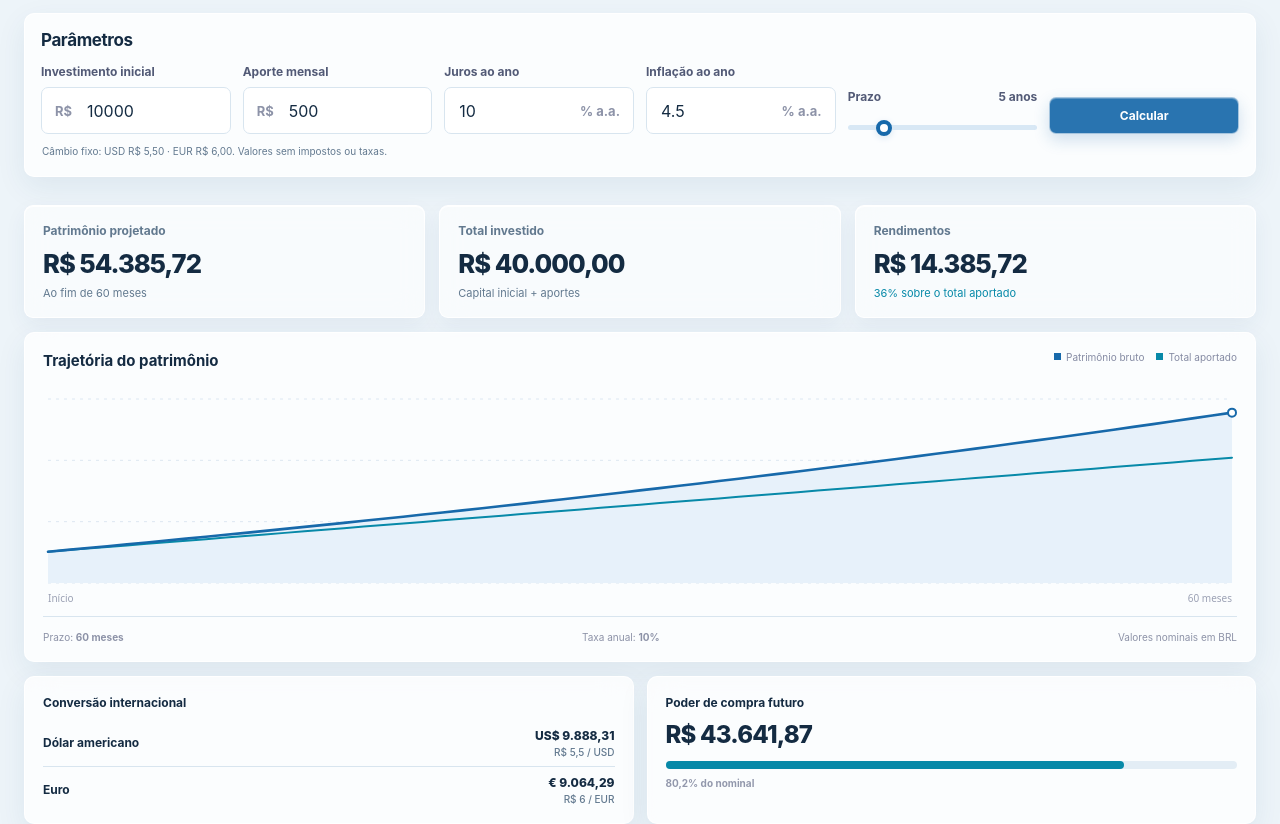
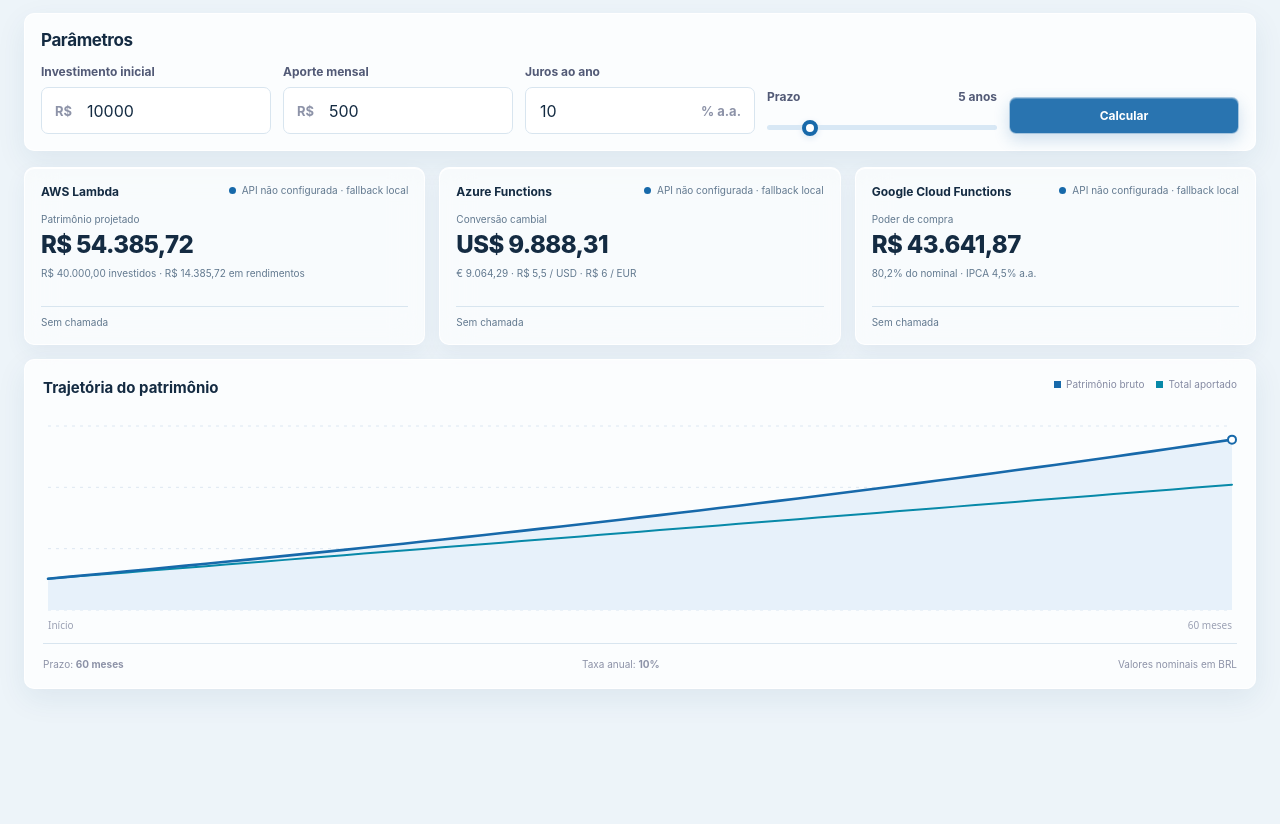
Before and after one commit to Pedro-Cavenaghi/Saasmulticloud, a plain HTML site: page frontend-app/ihminvest-frontend.html in a window 1280 px wide. Shown: the part 48-872 px from the top of the page. After the commit the page ends 800 px from the top, so only its background shows below. Drawn offline with Linux system fonts and the light colour scheme.

Commit message:
docs: atualizar README e frontend para refletir mudanças na estrutura e funcionalidades

```diff
--- a/frontend-app/ihminvest-frontend.html
+++ b/frontend-app/ihminvest-frontend.html
@@ -169,7 +169,7 @@
 
     #investmentForm {
       display: grid;
-      grid-template-columns: repeat(6, minmax(0, 1fr));
+      grid-template-columns: repeat(5, minmax(0, 1fr));
       align-items: end;
       gap: 12px
     }
@@ -281,51 +281,90 @@
       min-width: 0
     }
 
-    .metrics {
+    .module-grid {
       display: grid;
       grid-template-columns: repeat(3, minmax(0, 1fr));
-      gap: 14px;
-      margin-top: 12px
+      gap: 14px
     }
 
-    .metric {
-      border: 1px solid rgba(255, 255, 255, .92);
-      border-radius: 9px;
+    .module-card {
+      min-width: 0;
+      padding: 16px;
+      border-color: rgba(255, 255, 255, .92);
       background: rgba(255, 255, 255, .62);
-      box-shadow: 0 8px 22px rgba(31, 74, 111, .06), inset 0 1px 0 rgba(255, 255, 255, .9);
-      backdrop-filter: blur(14px);
-      -webkit-backdrop-filter: blur(14px);
-      padding: 17px 18px;
-      min-width: 0
+      box-shadow: 0 8px 22px rgba(31, 74, 111, .06), inset 0 1px 0 rgba(255, 255, 255, .9)
     }
 
-    .metric-label {
+    .module-head {
       display: flex;
-      align-items: center;
-      gap: 7px;
-      color: var(--muted);
-      font-size: 12px;
-      font-weight: 700;
-      margin-bottom: 10px
+      justify-content: space-between;
+      align-items: flex-start;
+      gap: 10px;
+      margin-bottom: 14px
     }
 
-    .metric-value {
-      font-size: clamp(21px, 2vw, 27px);
-      letter-spacing: -1px;
+    .module-provider {
+      font-size: 12px;
+      font-weight: 750;
+      color: var(--ink)
+    }
+
+    .module-status {
+      display: inline-flex;
+      align-items: center;
+      gap: 6px;
+      font-size: 10px;
+      line-height: 1.35;
+      color: var(--muted);
+      text-align: right
+    }
+
+    .module-status::before {
+      content: "";
+      width: 7px;
+      height: 7px;
+      flex: none;
+      border-radius: 50%;
+      background: var(--blue)
+    }
+
+    .module-status[data-state="connected"]::before {
+      background: var(--cyan)
+    }
+
+    .module-status[data-state="unavailable"]::before {
+      background: #8193a3
+    }
+
+    .module-label {
+      color: var(--muted);
+      font-size: 10px;
+      margin-bottom: 5px
+    }
+
+    .module-value {
+      font-size: clamp(18px, 2vw, 24px);
       font-weight: 780;
+      letter-spacing: -.6px;
       white-space: nowrap;
       overflow: hidden;
       text-overflow: ellipsis
     }
 
-    .metric-sub {
-      font-size: 11px;
+    .module-detail {
+      min-height: 30px;
+      margin-top: 7px;
       color: var(--muted);
-      margin-top: 7px
+      font-size: 10px;
+      line-height: 1.5
     }
 
-    .metric-sub.positive {
-      color: var(--cyan)
+    .module-latency {
+      margin-top: 10px;
+      padding-top: 9px;
+      border-top: 1px solid var(--line);
+      color: var(--muted);
+      font-size: 10px
     }
 
     .chart-panel {
@@ -393,87 +432,6 @@
       font-size: 10px
     }
 
-    .results-bottom {
-      display: grid;
-      grid-template-columns: 1fr 1fr;
-      gap: 13px
-    }
-
-    .small-card {
-      padding: 18px
-    }
-
-    .small-card h3 {
-      font-size: 12px;
-      margin: 0 0 10px
-    }
-
-    .fx-row {
-      display: flex;
-      align-items: center;
-      justify-content: space-between;
-      padding: 8px 0;
-      border-bottom: 1px solid var(--line);
-      gap: 8px
-    }
-
-    .fx-row:last-child {
-      border: 0;
-      padding-bottom: 0
-    }
-
-    .fx-currency {
-      display: flex;
-      align-items: center;
-      gap: 9px;
-      font-size: 12px;
-      font-weight: 700
-    }
-
-    .fx-value {
-      text-align: right;
-      font-size: 12px;
-      font-weight: 800
-    }
-
-    .fx-rate {
-      font-size: 10px;
-      color: var(--muted);
-      margin-top: 3px;
-      font-weight: 500
-    }
-
-    .buying-number {
-      font-size: 24px;
-      font-weight: 800;
-      letter-spacing: -.8px;
-      margin: 4px 0 10px
-    }
-
-    .buying-bar {
-      height: 8px;
-      border-radius: 4px;
-      background: #e3edf5;
-      margin: 12px 0 8px;
-      overflow: hidden
-    }
-
-    .buying-bar span {
-      display: block;
-      height: 100%;
-      width: 75%;
-      border-radius: 0 4px 4px 0;
-      background: var(--cyan);
-      transition: width .35s
-    }
-
-    .buying-foot {
-      display: flex;
-      justify-content: space-between;
-      font-size: 10px;
-      color: #9298ac
-    }
-
     .toast {
       position: fixed;
       bottom: 24px;
@@ -509,6 +467,47 @@
       .form-actions button {
         flex: 1
       }
+
+      .module-grid {
+        grid-template-columns: 1fr
+      }
+
+      .module-card {
+        display: grid;
+        grid-template-columns: minmax(0, 1fr) auto;
+        column-gap: 14px;
+        align-items: center
+      }
+
+      .module-head {
+        grid-column: 1 / -1;
+        margin-bottom: 9px
+      }
+
+      .module-label,
+      .module-value,
+      .module-detail {
+        grid-column: 1
+      }
+
+      .module-value {
+        grid-row: 3
+      }
+
+      .module-detail {
+        grid-row: 4;
+        margin-top: 3px;
+        min-height: 0
+      }
+
+      .module-latency {
+        grid-column: 2;
+        grid-row: 3 / span 2;
+        align-self: center;
+        margin-top: 0;
+        padding: 0;
+        border: 0
+      }
     }
 
     @media(max-width:600px) {
@@ -529,19 +528,7 @@
         grid-column: span 2
       }
 
-      .metrics {
-        grid-template-columns: 1fr
-      }
-
-      .metric {
-        padding: 14px
-      }
-
-      .metric-label {
-        margin-bottom: 6px
-      }
-
-      .results-bottom {
+      .module-grid {
         grid-template-columns: 1fr
       }
 
@@ -585,11 +572,6 @@
                 max="100" step=".1" value="10" required><span class="suffix">% a.a.</span></div>
           </div>
           <div class="field">
-            <label for="inflation">Inflação ao ano</label>
-            <div class="input-wrap"><input class="with-suffix" id="inflation" name="inflation" type="number" min="0"
-                max="100" step=".1" value="4.5" required><span class="suffix">% a.a.</span></div>
-          </div>
-          <div class="field">
             <label for="months">Prazo <span id="monthsLabel">5 anos</span></label>
             <input id="months" name="months" type="range" min="1" max="360" value="60">
           </div>
@@ -597,27 +579,41 @@
             <button class="primary" type="submit">Calcular</button>
           </div>
         </form>
-        <p class="disclaimer">Câmbio fixo: USD R$ 5,50 · EUR R$ 6,00. Valores sem impostos ou taxas.</p>
       </aside>
 
       <section class="dashboard" aria-label="Resultados da projeção">
-        <div class="metrics">
-          <article class="metric">
-            <div class="metric-label">Patrimônio projetado</div>
-            <div class="metric-value" id="totalValue">R$ 0,00</div>
-            <div class="metric-sub" id="totalSub">Ao fim do prazo</div>
+        <section class="module-grid" aria-label="Resultados por provedor">
+          <article class="glass module-card">
+            <div class="module-head">
+              <span class="module-provider">AWS Lambda</span>
+              <span class="module-status" id="awsStatus" data-state="pending" role="status" aria-live="polite">Aguardando</span>
+            </div>
+            <div class="module-label">Patrimônio projetado</div>
+            <div class="module-value" id="awsValue">R$ 0,00</div>
+            <div class="module-detail" id="awsDetail">Total investido e rendimentos</div>
+            <div class="module-latency" id="awsLatency">Sem chamada</div>
           </article>
-          <article class="metric">
-            <div class="metric-label">Total investido</div>
-            <div class="metric-value" id="investedValue">R$ 0,00</div>
-            <div class="metric-sub">Capital inicial + aportes</div>
+          <article class="glass module-card">
+            <div class="module-head">
+              <span class="module-provider">Azure Functions</span>
+              <span class="module-status" id="azureStatus" data-state="pending" role="status" aria-live="polite">Aguardando</span>
+            </div>
+            <div class="module-label">Conversão cambial</div>
+            <div class="module-value" id="azureValue">US$ 0,00</div>
+            <div class="module-detail" id="azureDetail">€ 0,00 · cotação EUR</div>
+            <div class="module-latency" id="azureLatency">Sem chamada</div>
           </article>
-          <article class="metric">
-            <div class="metric-label">Rendimentos</div>
-            <div class="metric-value" id="profitValue">R$ 0,00</div>
-            <div class="metric-sub positive" id="profitSub">Ganho bruto estimado</div>
+          <article class="glass module-card">
+            <div class="module-head">
+              <span class="module-provider">Google Cloud Functions</span>
+              <span class="module-status" id="gcpStatus" data-state="pending" role="status" aria-live="polite">Aguardando</span>
+            </div>
+            <div class="module-label">Poder de compra</div>
+            <div class="module-value" id="gcpValue">R$ 0,00</div>
+            <div class="module-detail" id="gcpDetail">IPCA estimado: 4,5% a.a.</div>
+            <div class="module-latency" id="gcpLatency">Sem chamada</div>
           </article>
-        </div>
+        </section>
 
         <div class="glass chart-panel">
           <div class="chart-head">
@@ -632,27 +628,6 @@
               <strong id="chartRate">10%</strong></span><span>Valores nominais em BRL</span></div>
         </div>
 
-        <div class="results-bottom">
-          <article class="glass small-card">
-            <h3>Conversão internacional</h3>
-            <div class="fx-row">
-              <div class="fx-currency">Dólar americano</div>
-              <div class="fx-value" id="usdValue">US$ 0,00<div class="fx-rate" id="usdRate">R$ 5,50 / USD</div>
-              </div>
-            </div>
-            <div class="fx-row">
-              <div class="fx-currency">Euro</div>
-              <div class="fx-value" id="eurValue">€ 0,00<div class="fx-rate" id="eurRate">R$ 6,00 / EUR</div>
-              </div>
-            </div>
-          </article>
-          <article class="glass small-card">
-            <h3>Poder de compra futuro</h3>
-            <div class="buying-number" id="realValue">R$ 0,00</div>
-            <div class="buying-bar"><span id="buyingBar"></span></div>
-            <div class="buying-foot"><strong id="realPercent">0% do nominal</strong></div>
-          </article>
-        </div>
       </section>
     </main>
   </div>
@@ -661,15 +636,24 @@
     const $ = id => document.getElementById(id);
     const money = (v, currency = 'BRL') => new Intl.NumberFormat('pt-BR', { style: 'currency', currency, maximumFractionDigits: 2 }).format(Number.isFinite(v) ? v : 0);
     const fmt = (v, digits = 1) => new Intl.NumberFormat('pt-BR', { maximumFractionDigits: digits }).format(v);
+    const API_ENDPOINTS = {
+      aws: '',
+      azure: '',
+      gcp: ''
+    };
+    const PROVIDER_NAMES = { aws: 'AWS', azure: 'Azure', gcp: 'GCP' };
+    const ESTIMATED_INFLATION_RATE = 0.045;
+    const REQUEST_TIMEOUT_MS = 8000;
     let chartData = { months: [], invested: [], total: [] };
+    let isProcessing = false;
 
     function getProjection() {
       const initial = Number($('initial').value);
       const monthly = Number($('monthly').value);
       const annualRate = Number($('interest').value) / 100;
-      const inflation = Number($('inflation').value) / 100;
+      const inflation = ESTIMATED_INFLATION_RATE;
       const months = Number($('months').value);
-      if ([initial, monthly, annualRate, inflation, months].some(v => !Number.isFinite(v)) || initial < 0 || monthly < 0 || annualRate < 0 || annualRate > 1 || inflation < 0 || inflation > 1 || months < 1 || months > 360) {
+      if ([initial, monthly, annualRate, months].some(v => !Number.isFinite(v)) || initial < 0 || monthly < 0 || annualRate < 0 || annualRate > 1 || months < 1 || months > 360) {
         throw new Error('Confira os valores. Use números válidos e taxas entre 0% e 100%.');
       }
       const monthlyRate = Math.pow(1 + annualRate, 1 / 12) - 1;
@@ -715,26 +699,143 @@
       ctx.fillStyle = '#9ba1b4'; ctx.textAlign = 'left'; ctx.fillText('Início', pad.l, h - 8);
       ctx.textAlign = 'right'; ctx.fillText(`${last.m} meses`, w - pad.r, h - 8);
     }
-    function simulate(event) {
+    function setModuleState(name, state, message, latency) {
+      const status = $(`${name}Status`);
+      status.dataset.state = state;
+      status.textContent = message;
+      $(`${name}Latency`).textContent = latency;
+    }
+
+    function requireNumber(data, key) {
+      if (!data || typeof data[key] !== 'number' || !Number.isFinite(data[key])) {
+        throw new Error(`Resposta da API inválida: campo "${key}" ausente ou não numérico.`);
+      }
+      return data[key];
+    }
+
+    function normalizeResponse(name, data) {
+      if (name === 'aws') {
+        return {
+          balance: requireNumber(data, 'balance'),
+          invested: requireNumber(data, 'invested'),
+          profit: requireNumber(data, 'profit')
+        };
+      }
+      if (name === 'azure') {
+        return {
+          usd: requireNumber(data, 'usd'),
+          eur: requireNumber(data, 'eur'),
+          usdRate: requireNumber(data, 'usdRate'),
+          eurRate: requireNumber(data, 'eurRate')
+        };
+      }
+      return { real: requireNumber(data, 'real') };
+    }
+
+    async function requestModule(name, payload) {
+      const controller = new AbortController();
+      const startedAt = performance.now();
+      const timeout = setTimeout(() => controller.abort(), REQUEST_TIMEOUT_MS);
+      try {
+        const response = await fetch(API_ENDPOINTS[name], {
+          method: 'POST',
+          headers: { 'Content-Type': 'application/json' },
+          body: JSON.stringify(payload),
+          signal: controller.signal
+        });
+        if (!response.ok) throw new Error(`HTTP ${response.status}`);
+        return { data: await response.json(), latency: performance.now() - startedAt };
+      } catch (error) {
+        const failure = new Error(error instanceof Error ? error.message : 'Falha na chamada da API.');
+        failure.latency = performance.now() - startedAt;
+        throw failure;
+      } finally {
+        clearTimeout(timeout);
+      }
+    }
+
+    function renderAws(data) {
+      $('awsValue').textContent = money(data.balance);
+      $('awsDetail').textContent = `${money(data.invested)} investidos · ${money(data.profit)} em rendimentos`;
+    }
+
+    function renderAzure(data) {
+      $('azureValue').textContent = money(data.usd, 'USD');
+      $('azureDetail').textContent = `${money(data.eur, 'EUR')} · R$ ${fmt(data.usdRate, 2)} / USD · R$ ${fmt(data.eurRate, 2)} / EUR`;
+    }
+
+    function renderGcp(data, balance, inflation) {
+      $('gcpValue').textContent = money(data.real);
+      const percent = balance > 0 ? Math.max(0, Math.min(100, data.real / balance * 100)) : 0;
+      $('gcpDetail').textContent = `${fmt(percent, 1)}% do nominal · IPCA ${fmt(inflation * 100, 1)}% a.a.`;
+    }
+
+    async function processModule(name, payload, fallback, render) {
+      if (!API_ENDPOINTS[name]) {
+        render(fallback);
+        setModuleState(name, 'fallback', 'API não configurada · fallback local', 'Sem chamada');
+        return;
+      }
+
+      setModuleState(name, 'pending', 'Processando', 'Aguardando resposta…');
+      let latency = 0;
+      try {
+        const result = await requestModule(name, payload);
+        latency = result.latency;
+        render(normalizeResponse(name, result.data));
+        setModuleState(name, 'connected', `Processado por ${PROVIDER_NAMES[name]}`, `${fmt(latency, 0)} ms`);
+      } catch (error) {
+        render(fallback);
+        setModuleState(
+          name,
+          'unavailable',
+          'Serviço temporariamente indisponível · fallback local',
+          `${fmt(Number.isFinite(error.latency) ? error.latency : latency, 0)} ms`
+        );
+        console.error(`${name} request failed; using local fallback.`, error);
+      }
+    }
+
+    async function simulate(event) {
       if (event) event.preventDefault();
+      if (isProcessing) return;
+      isProcessing = true;
+      const submitButton = $('investmentForm').querySelector('button[type="submit"]');
+      submitButton.disabled = true;
       try {
         const d = getProjection();
-        $('totalValue').textContent = money(d.balance);
-        $('investedValue').textContent = money(d.invested);
-        $('profitValue').textContent = money(d.profit);
-        $('totalSub').textContent = `Ao fim de ${d.months} ${d.months === 1 ? 'mês' : 'meses'}`;
-        $('profitSub').textContent = `${d.invested > 0 ? fmt(d.profit / d.invested * 100, 1) : '0'}% sobre o total aportado`;
-        $('usdValue').innerHTML = `${money(d.usd, 'USD')}<div class="fx-rate">R$ ${fmt(d.usdRate, 2)} / USD</div>`;
-        $('eurValue').innerHTML = `${money(d.eur, 'EUR')}<div class="fx-rate">R$ ${fmt(d.eurRate, 2)} / EUR</div>`;
-        $('realValue').textContent = money(d.real);
-        const pct = d.balance > 0 ? Math.max(0, Math.min(100, d.real / d.balance * 100)) : 0;
-        $('buyingBar').style.width = pct + '%'; $('realPercent').textContent = `${fmt(pct, 1)}% do nominal`;
+        renderAws(d);
+        renderAzure(d);
+        renderGcp({ real: d.real }, d.balance, d.inflation);
         $('monthsLabel').textContent = d.months % 12 === 0 ? `${d.months / 12} ${d.months / 12 === 1 ? 'ano' : 'anos'}` : `${d.months} meses`;
         $('chartTerm').textContent = `${d.months} meses`; $('chartRate').textContent = `${fmt(d.annualRate * 100, 1)}%`;
         chartData = { months: d.points.map(p => p.m), invested: d.points.map(p => p.invested), total: d.points.map(p => p.total) };
         drawChart(d.points);
-        showToast('Projeção local atualizada com sucesso.');
-      } catch (err) { showToast(err.message || 'Não foi possível calcular. Confira os campos.'); }
+        await Promise.all([
+          processModule('aws', {
+            initial: d.initial,
+            monthly: d.monthly,
+            annualRate: d.annualRate,
+            months: d.months
+          }, { balance: d.balance, invested: d.invested, profit: d.profit }, renderAws),
+          processModule('azure', {
+            balance: d.balance,
+            usdRate: d.usdRate,
+            eurRate: d.eurRate
+          }, { usd: d.usd, eur: d.eur, usdRate: d.usdRate, eurRate: d.eurRate }, renderAzure),
+          processModule('gcp', {
+            balance: d.balance,
+            inflation: d.inflation,
+            months: d.months
+          }, { real: d.real }, data => renderGcp(data, d.balance, d.inflation))
+        ]);
+        showToast('Projeção atualizada.');
+      } catch (error) {
+        showToast(error.message || 'Não foi possível calcular. Confira os campos.');
+      } finally {
+        isProcessing = false;
+        submitButton.disabled = false;
+      }
     }
     let toastTimer;
     function showToast(msg) { const t = $('toast'); t.textContent = msg; t.classList.add('show'); clearTimeout(toastTimer); toastTimer = setTimeout(() => t.classList.remove('show'), 2600) }
```
Also changed, not shown: README.md.
